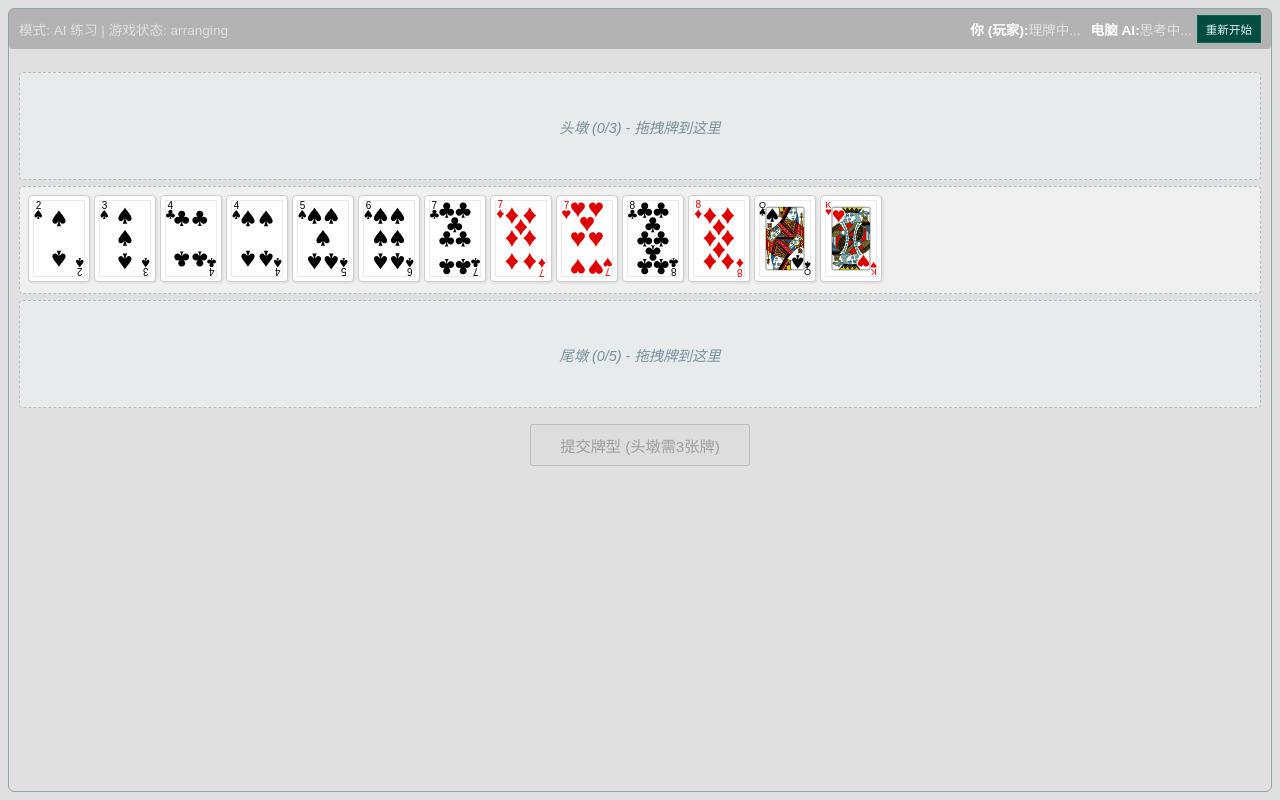
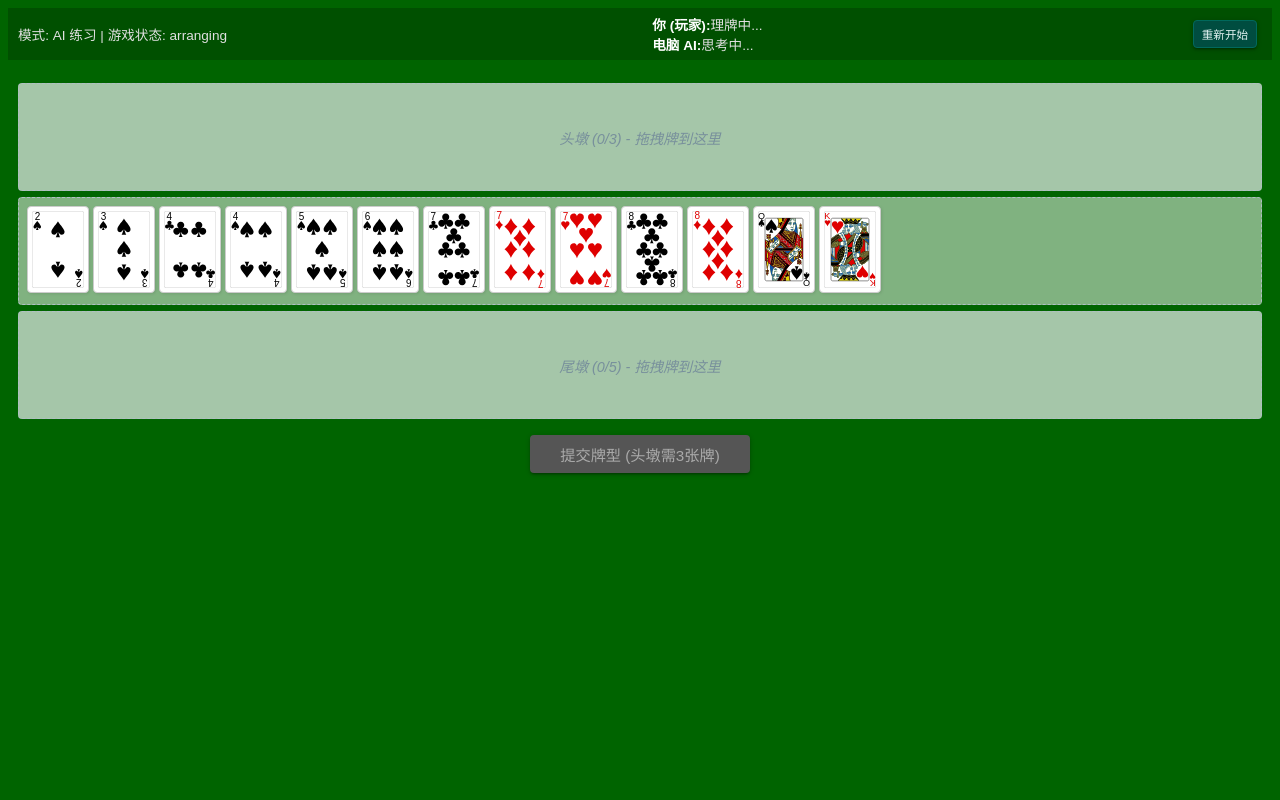
Before and after one commit to wen952555/sss, a Vue app in the folder frontend/: page / in a window 1280 px wide. Both pictures are taken after a click on the button "开始牌局". Built offline with nearby package versions, Linux system fonts and the light colour scheme.

Commit message:
Update main.css

```diff
--- a/frontend/src/assets/main.css
+++ b/frontend/src/assets/main.css
@@ -3,219 +3,114 @@ html, body {
   height: 100%;
   margin: 0;
   font-family: sans-serif;
-  background-color: #f0f0f0;
-  color: #333;
+  /* 将背景色修改为深绿色，例如像扑克桌的绿色 */
+  background-color: #006400; /* 深绿色 (DarkGreen) */
+  /* 或者其他你喜欢的深绿色, 例如:
+     background-color: #004d00;
+     background-color: #105E26; (一种常见的扑克桌绿)
+  */
+  color: #f0f0f0; /* 默认文字颜色可以改为浅色，以在深色背景上显示 */
   overflow-x: hidden;
-  -webkit-tap-highlight-color: transparent; /* 移除移动端点击高亮 */
+  -webkit-tap-highlight-color: transparent;
 }
 
 #app {
   min-height: 100%;
   display: flex;
   flex-direction: column;
-  /* 移除 max-width，让其在手机上能撑满 */
-  /* max-width: 900px; */
-  /* margin: 0 auto; */ /* 在手机上通常不需要左右居中 */
+  /* background-color: #e0e0e0; */ /* 移除或注释掉 #app 的浅色背景，让body的深绿色透出来 */
 }
 
-/* 卡片尺寸可以考虑用 vw 或 rem 来做响应式，但这里先保持固定，通过容器的 flex-wrap 来换行 */
+/* --- 卡片和卡片容器样式调整 --- */
 .card {
-  width: 60px; /* 稍微缩小卡片以便在手机上显示更多 */
+  width: 60px;
   height: 85px;
-  border: 1px solid #ccc;
-  border-radius: 4px; /* 统一圆角 */
-  background-color: white;
+  border: 1px solid #aaa; /* 边框颜色在深色背景下可能需要更亮一些 */
+  border-radius: 4px;
+  background-color: white; /* 卡片背景保持白色 */
+  color: #333; /* 卡片上的文字颜色保持深色 */
   display: flex;
   justify-content: center;
   align-items: center;
   cursor: grab;
   user-select: none;
-  box-shadow: 1px 1px 3px rgba(0,0,0,0.1); /* 轻微阴影 */
-  transition: transform 0.1s ease-out; /* 为拖拽添加一点过渡 */
+  box-shadow: 1px 1px 3px rgba(0,0,0,0.3); /* 阴影可以稍微明显一点 */
+  transition: transform 0.1s ease-out;
 }
 .card img {
   max-width: 90%;
   max-height: 90%;
   object-fit: contain;
+  pointer-events: none;
 }
-.card.dragging { /* 拖拽时卡片的样式 */
+.card.dragging {
   opacity: 0.7;
   transform: scale(1.1) rotate(5deg);
-  box-shadow: 0 4px 8px rgba(0,0,0,0.2);
-  z-index: 1000; /*确保在最上层 */
-  position: relative; /* 配合 z-index */
+  box-shadow: 0 4px 8px rgba(0,0,0,0.4);
+  z-index: 1000;
+  position: relative;
 }
-
 
 .card-container {
   display: flex;
-  flex-wrap: wrap; /* 允许卡片换行 */
-  gap: 4px; /* 缩小卡片间距 */
-  min-height: 90px; /* 调整最小高度 */
-  border: 1px dashed #b0bec5; /* 边框颜色调整 */
-  padding: 8px; /* 调整内边距 */
+  flex-wrap: wrap;
+  gap: 4px;
+  min-height: 90px;
+  border: 1px dashed #90a4ae; /* 虚线边框颜色调整 */
+  padding: 8px;
   border-radius: 4px;
   position: relative;
-  align-items: flex-start; /* 从顶部开始对齐卡片 */
-  justify-content: flex-start; /* 从左边开始对齐卡片 */
-  background-color: rgba(255,255,255,0.5); /* 半透明背景 */
+  align-items: flex-start;
+  justify-content: flex-start;
+  background-color: rgba(255, 255, 255, 0.1); /* 卡片容器背景可以带一点透明的浅色或无色 */
 }
 .card-container.is-empty {
-  background-color: rgba(236, 239, 241, 0.7); /* #eceff1 半透明 */
-  display: flex; /* 确保即使为空，placeholder也能居中 */
+  background-color: rgba(0, 0, 0, 0.1); /* 空容器背景，深色背景下的深一点的透明 */
+  display: flex;
   align-items: center;
   justify-content: center;
 }
-.drag-over { /* 拖拽到可放置区域的样式 */
-  border-color: #00796b; /* 强调颜色 */
+.drag-over {
+  border-color: #81c784; /* 亮绿色 */
   border-style: solid;
-  background-color: rgba(178, 223, 219, 0.5); /* #b2dfdb 半透明 */
+  background-color: rgba(102, 187, 106, 0.3); /* 半透明亮绿色 */
 }
 .drop-placeholder {
-  color: #78909c; /* 占位符颜色 */
+  color: #bdbdbd; /* 占位符文字颜色，确保在深色背景上可见 */
   font-style: italic;
   text-align: center;
   width: 100%;
   font-size: 0.9em;
-  padding: 10px 0; /* 给占位符一些呼吸空间 */
+  padding: 10px 0;
 }
 
-/* --- App.vue specific styles for responsiveness --- */
-.app-flex-container {
-  display: flex;
-  flex-direction: column;
-  min-height: 100vh; /* 确保占满视口 */
-  height: 100%; /* 尝试强制高度 */
-  background-color: #e0e0e0; /* 页面背景色 */
-  padding: 5px; /* 手机上边距小一点 */
-  box-sizing: border-box;
+/* --- 其他组件的颜色调整 --- */
+button {
+  /* 按钮颜色可能需要调整以适应深色背景 */
+  background-color: #2e7d32; /* 一种较深的绿色按钮 */
+  color: white;
+  padding: 10px 15px;
+  margin: 5px;
+  border: none;
+  border-radius: 4px;
+  cursor: pointer;
+  font-size: 1em;
+  box-shadow: 0 2px 2px 0 rgba(0,0,0,0.14), 0 3px 1px -2px rgba(0,0,0,0.12), 0 1px 5px 0 rgba(0,0,0,0.2);
+}
+button:hover {
+  background-color: #388e3c; /* 悬停时更亮的绿色 */
+}
+button:disabled {
+  background-color: #555; /* 深灰色禁用按钮 */
+  color: #aaa;
+  cursor: not-allowed;
 }
 
-.game-area {
-  border: 1px solid #90a4ae; /* 边框细一点 */
-  background-color: #f5f5f5; /* 游戏区域背景 */
-  border-radius: 6px; /* 圆角小一点 */
-  display: flex;
-  flex-direction: column;
-  flex-grow: 1; /* 占据剩余空间 */
-  overflow: hidden; /* 防止内部内容溢出导致整个页面滚动 */
-  padding: 8px; /* 游戏区域内边距 */
+input[type="text"] {
+  padding: 8px;
+  margin: 5px;
+  border-radius: 4px;
+  border: 1px solid #757575; /* 边框颜色 */
+  background-color: #f5f5f5; /* 输入框背景 */
+  color: #333; /* 输入框文字颜色 */
 }
-
-.top-info-bar {
-  background-color: #b0bec5; /* 信息栏背景 */
-  padding: 6px 10px;
-  border-radius: 4px; /* 圆角与游戏区一致 */
-  margin-bottom: 8px; /* 与下方牌桌的间距 */
-  display: flex;
-  justify-content: space-between;
-  align-items: center;
-  font-size: 0.85em; /* 字体再小一点 */
-  flex-shrink: 0;
-  flex-wrap: wrap; /* 允许内容换行 */
-  gap: 5px; /* 换行时的间距 */
-}
-.game-status-mode {
-  /* flex-grow: 1; */ /* 移除，让其自然宽度 */
-  margin-right: auto; /* 将其推到左边 */
-}
-.player-statuses-inline {
-  display: flex;
-  gap: 10px;
-  /* margin: 0 10px; */ /* 调整间距 */
-  flex-wrap: nowrap; /* 玩家状态不换行 */
-  overflow-x: auto; /* 如果太长允许滚动 */
-}
-.restart-button-inline {
-  /* margin-left: auto; */ /* 移除，让其自然排列 */
-  white-space: nowrap; /* 防止按钮文字换行 */
-}
-
-/* --- GameBoard.vue specific styles for responsiveness --- */
-.game-board-container {
-  /* background-color: transparent; */ /* GameBoard 背景可以透明，由 game-area 控制 */
-  /* border: none; */ /* 移除 GameBoard 自身的边框和 padding */
-  /* padding: 0; */
-  /* border-radius: 0; */
-  display: flex;
-  flex-direction: column;
-  flex-grow: 1;
-  overflow: hidden; /* GameBoard 内部自行处理滚动 */
-}
-
-.player-area {
-  margin-bottom: 10px; /* 与提交按钮的间距 */
-  display: flex;
-  flex-direction: column;
-  flex-grow: 1;
-  overflow-y: auto; /* 理牌区域内部可以滚动 */
-  padding: 5px; /* 理牌区域内边距 */
-  -webkit-overflow-scrolling: touch; /* iOS 滚动优化 */
-}
-
-.dun-area, .initial-hand-area {
-  margin-bottom: 6px; /* 墩之间的间距 */
-}
-.initial-hand-area .card-container {
-  /* 如果希望初始手牌区能容纳更多牌而不显得拥挤 */
-  min-height: 100px; /* 可以根据需要调整 */
-}
-.dun-area-expand .card-container {
-  flex-grow: 1;
-  /* min-height: 120px; */ /* 这个可能需要调整或移除，取决于整体布局 */
-}
-
-
-.submit-hand-button {
-  margin-top: 10px;
-  padding: 8px 15px; /* 按钮小一点 */
-  font-size: 0.95em;
-  align-self: center;
-  width: 80%; /* 按钮宽度 */
-  max-width: 250px; /* 最大宽度 */
-}
-
-.showdown-area {
-  background-color: #fffde7; /* 比牌结果背景 */
-  padding: 10px;
-  border-radius: 4px;
-  border: 1px solid #fff9c4;
-  overflow-y: auto;
-  max-height: 40vh; /* 比牌结果区域最大高度为视口的40% */
-  flex-shrink: 0; /* 防止被压缩 */
-}
-
-/* 消息区域样式 */
-.message-area, .idle-message, .dealing-message {
-    flex-grow: 1;
-    display: flex;
-    align-items: center;
-    justify-content: center;
-    font-size: 1em; /* 调整字体大小 */
-    color: #546e7a;
-    padding: 15px;
-}
-
-/* 针对小屏幕的媒体查询示例 */
-@media (max-width: 400px) {
-  .card {
-    width: 50px;
-    height: 70px;
-  }
-  .card-container {
-    min-height: 75px;
-    gap: 3px;
-    padding: 5px;
-  }
-  .top-info-bar {
-      font-size: 0.75em;
-      padding: 5px 8px;
-  }
-  .player-statuses-inline {
-      gap: 8px;
-  }
-  .submit-hand-button {
-      font-size: 0.9em;
-      padding: 6px 12px;
-  }
-}
```
